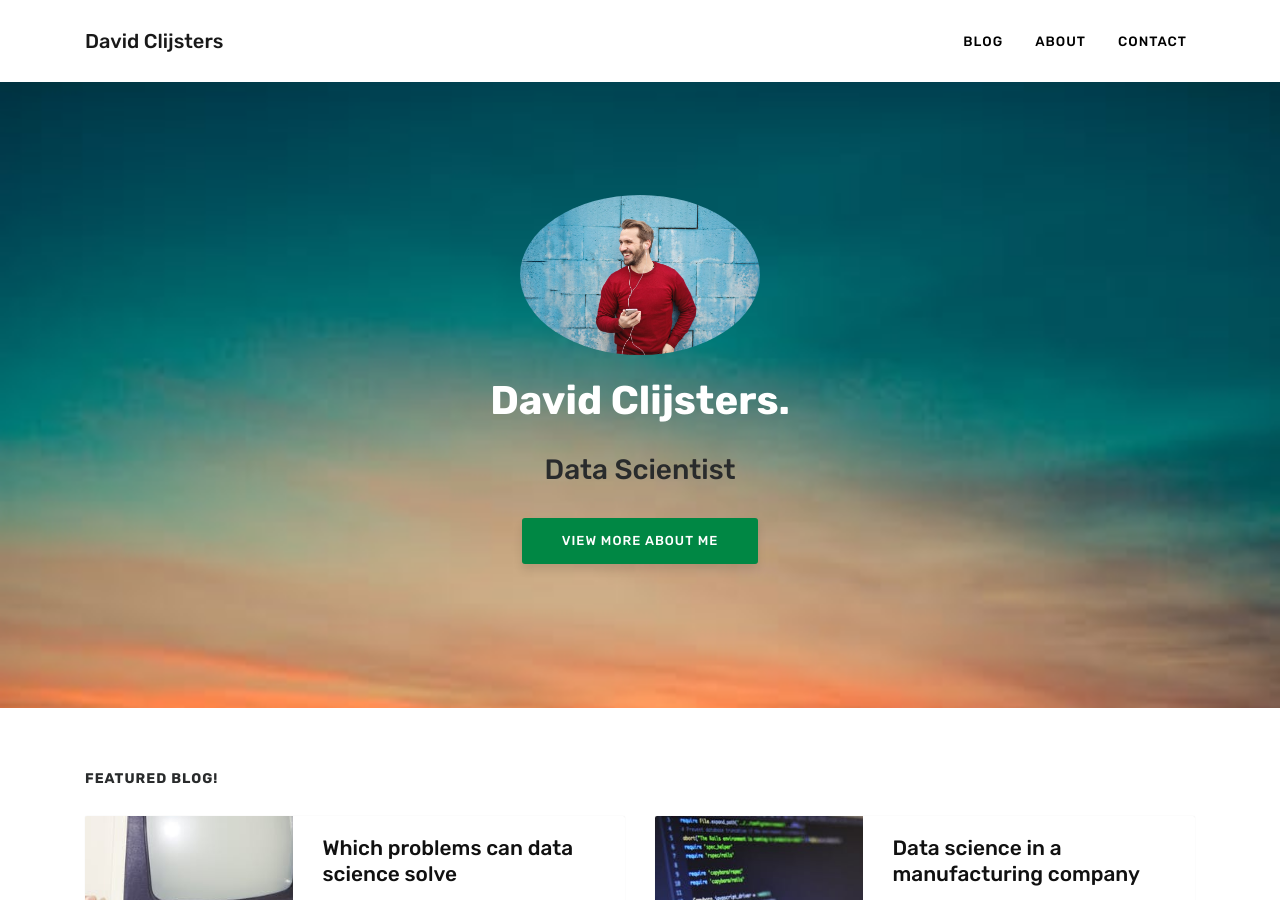
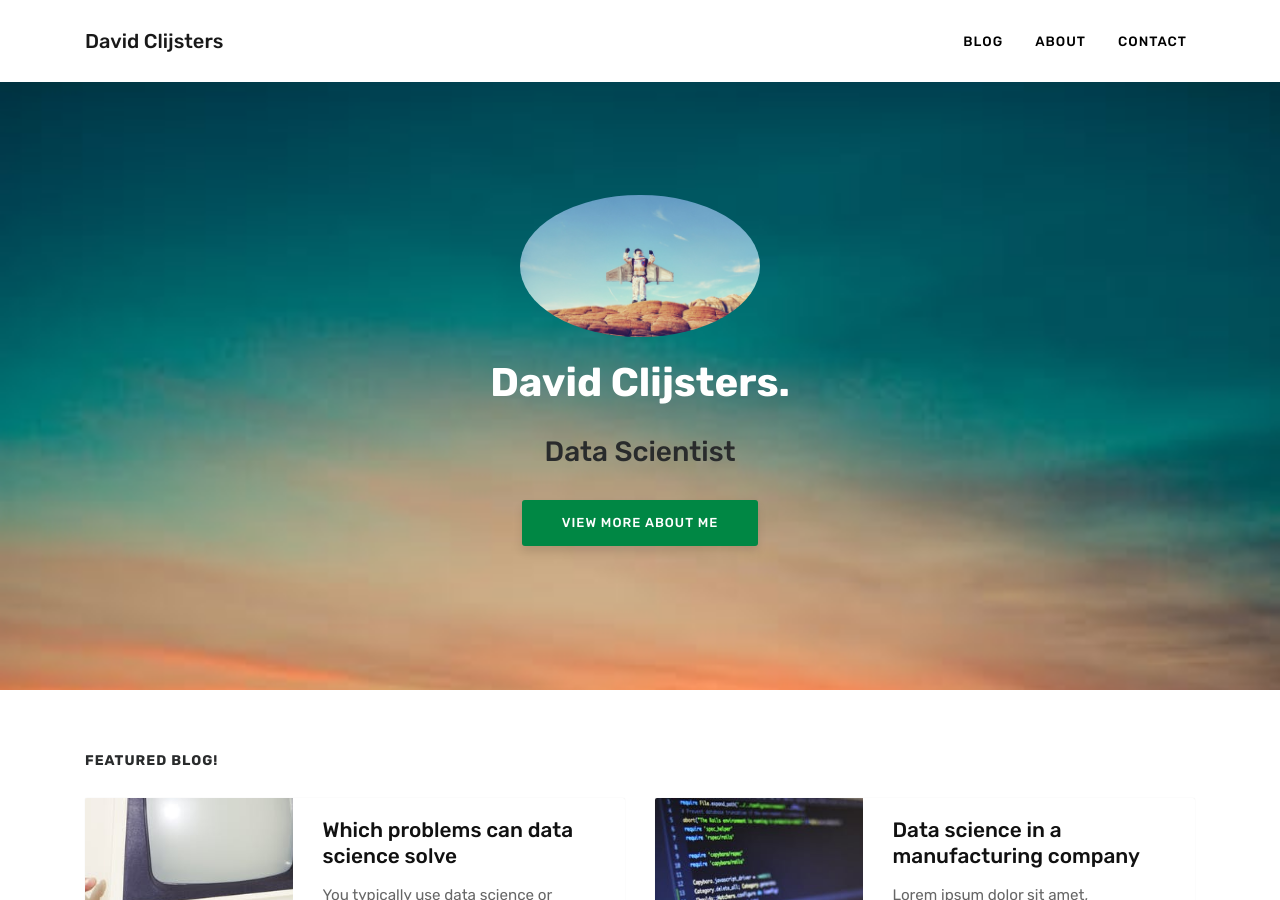
Before and after one commit to clijda/clijda.github.io, a Jekyll site: the page built from index.html, in a window 1280 px wide and 900 px high. Built offline with Jekyll 4.4.1, drawn with Linux system fonts in a browser that asks for light colours; nearby versions of some CDN libraries; the list of posts is cut into pages by our own code.

Commit message:
Update index.html
change picture

```diff
--- a/index.html
+++ b/index.html
@@ -9,7 +9,7 @@
 ================================================== -->
 <section class="intro">
 <center>
-<img src="/assets/images/john.jpg" style="border-radius: 50%" height="90px" width="240px" alt="A picture of author.">
+<img src="/assets/images/David.jpg" style="border-radius: 50%" height="90px" width="240px" alt="A picture of author.">
 <br><br>
 <h1 style="color:white"> <span>David Clijsters.</span></h1>
 <br>
```
